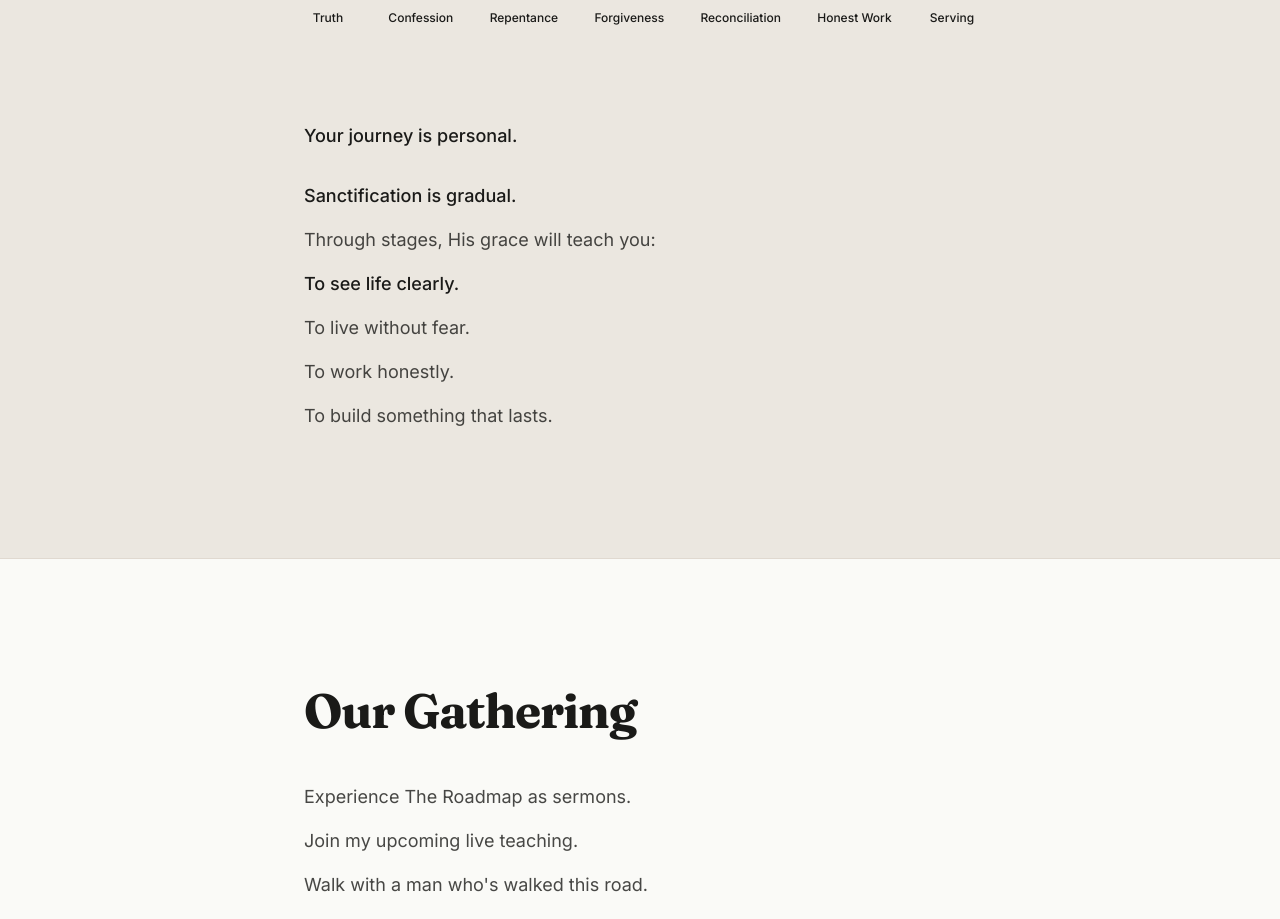
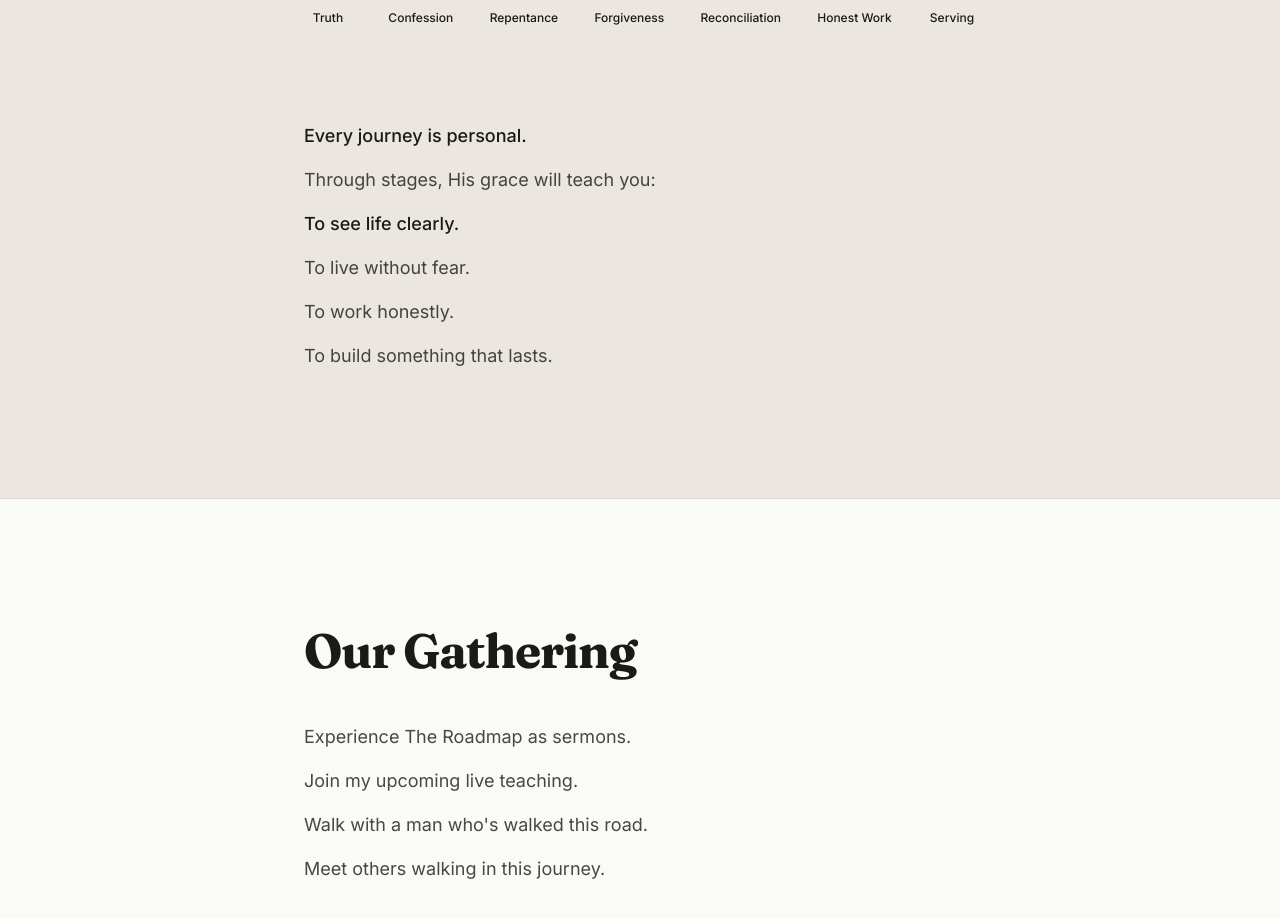
Before and after one commit to whoisjimilitan/restoration-community, a Next.js app in the folder apps/web/: page / in a window 1280 px wide. Shown: the part 4091-5010 px from the top of the page. Built offline with nearby package versions, Linux system fonts and the light colour scheme.

Commit message:
refactor: tighten roadmap section - every journey is personal (combines concepts, improves balance)

```diff
--- a/apps/web/src/app/page.tsx
+++ b/apps/web/src/app/page.tsx
@@ -187,8 +187,7 @@ export default function Home() {
           <StagesVisualization />
 
           <div className="space-y-4 text-base md:text-lg text-rc-text/80 leading-relaxed font-light">
-            <p className="text-rc-text font-medium">Your journey is personal.</p>
-            <p className="pt-4 text-rc-text font-medium">Sanctification is gradual.</p>
+            <p className="text-rc-text font-medium">Every journey is personal.</p>
             <p>Through stages, His grace will teach you:</p>
             <p className="text-rc-text font-medium">To see life clearly.</p>
             <p>To live without fear.</p>
```
